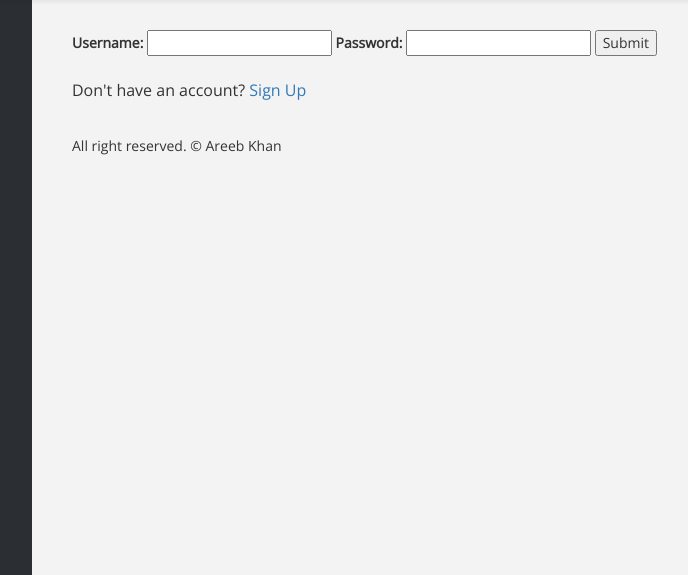
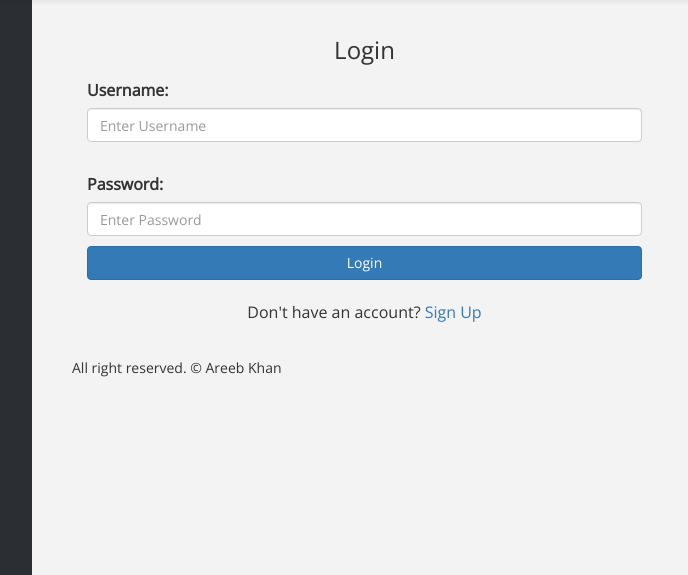
Before and after one commit to curiousbud/SHADOW, a Django app: page /login/ in a window 1480 px wide. Shown: the part 60-635 px from the top of the page, without its empty margins (228-916 px from the left). Run offline with Django 4.2, Linux system fonts and the light colour scheme; some libraries are stand-ins or nearby versions.

Commit message:
Changes in Templates login and signup

```diff
--- a/SHADOW/settings.py
+++ b/SHADOW/settings.py
@@ -34,6 +34,10 @@ LOGIN_REDIRECT_URL = 'index'  # Redirect to the index view after login
 LOGOUT_REDIRECT_URL = 'login'  # Redirect to the named URL for login after logout
 LOGIN_URL = 'login'  # Redirect to the named URL for login if not authenticated
 
+# Bootstrap Crispy Forms and Templates
+CRISPY_ALLOWED_TEMPLATE_PACKS = "bootstrap5"
+CRISPY_TEMPLATE_PACK = "bootstrap5"
+
 # Application definition
 
 INSTALLED_APPS = [
@@ -43,6 +47,8 @@ INSTALLED_APPS = [
     'django.contrib.sessions',
     'django.contrib.messages',
     'django.contrib.staticfiles',
+    'crispy_forms',
+    'crispy_bootstrap5',
     'scanner',
 ]
 
--- a/scanner/forms.py
+++ b/scanner/forms.py
@@ -1,5 +1,6 @@
 from django import forms
-from .models import User
+from django.contrib.auth.forms import AuthenticationForm
+from django.contrib.auth.models import User
 
 class ScannerForm(forms.Form):
     TARGET_CHOICES = [
@@ -21,6 +22,12 @@ class ScannerForm(forms.Form):
         help_text="Select the type of target you're entering."
     )
 
+
 class LoginForm(forms.Form):
-    username = forms.CharField(max_length=150)
-    password = forms.CharField(widget=forms.PasswordInput())
+    username = forms.CharField(
+        max_length=150,
+        widget=forms.TextInput(attrs={'class': 'form-control', 'placeholder': 'Enter Username'})
+    )
+    password = forms.CharField(
+        widget=forms.PasswordInput(attrs={'class': 'form-control', 'placeholder': 'Enter Password'})
+    )
--- a/scanner/templates/registration/login.html
+++ b/scanner/templates/registration/login.html
@@ -6,12 +6,25 @@
     {% include 'partials/navbar.html' %}
     <div id="page-wrapper">
         <div id="page-inner">
-            <form method="post">
-                {% csrf_token %}
-                {{ form }}
-                <button type="submit">Submit</button>
-            </form>
-            <p class="toggle-link">Don't have an account? <a href="{% url 'register_view' %}" id="showSignIn">Sign Up</a></p>
+            <div class="container mt-5">
+                <div class="row justify-content-center">
+                    <div class="col-md-6">
+                        <div class="card">
+                            <div class="card-header">
+                                <h3 class="text-center">Login</h3>
+                            </div>
+                            <div class="card-body">
+                                <form method="post">
+                                    {% csrf_token %}
+                                    {{ form.as_p }}  <!-- Alternatively, you can use form.as_bootstrap if using crispy-forms -->
+                                    <button type="submit" class="btn btn-primary btn-block mt-3">Login</button>
+                                </form>
+                                <p class="text-center mt-3">Don't have an account? <a href="{% url 'register_view' %}">Sign Up</a></p>
+                            </div>
+                        </div>
+                    </div>
+                </div>
+            </div>
             <footer><p>All right reserved. &copy Areeb Khan</a></p></footer>
         </div>
     </div>
```
Also changed, not shown: scanner/templates/registration/signup.html (+20 -6 lines), 1 other file.
